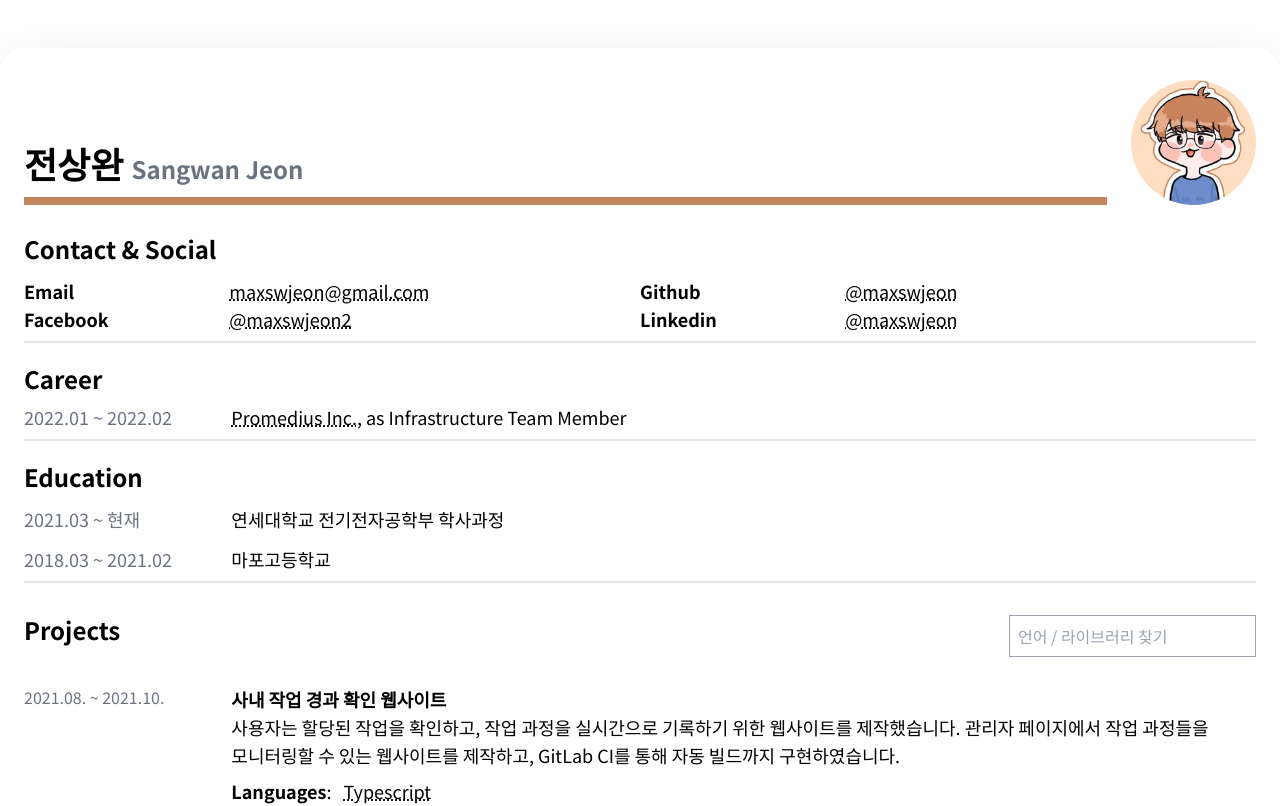
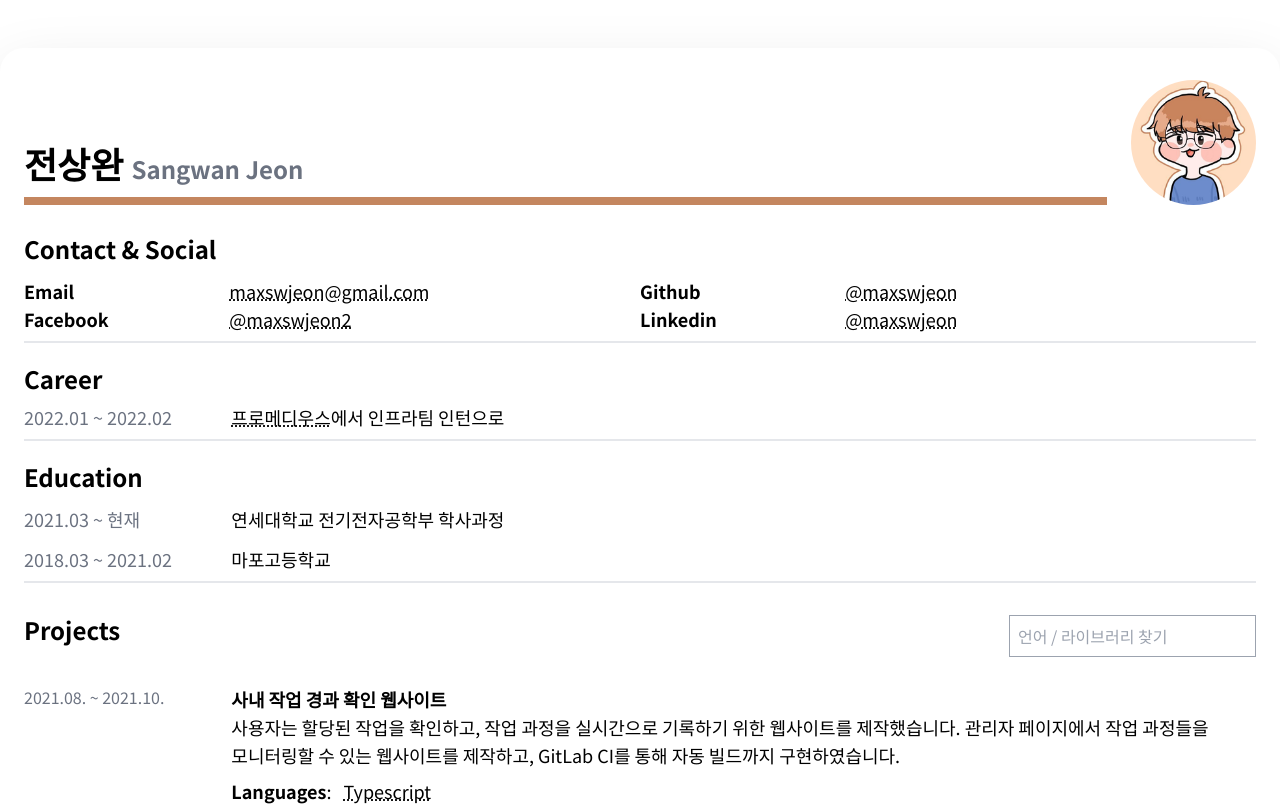
Before and after one commit to maxswjeon/maxswjeon, a React (Vite) app: page / in a window 1280 px wide. Shown: the top 806 px of the page. Built offline with nearby package versions, Linux system fonts and the light colour scheme.

Commit message:
Fix CareerSection to Korean

```diff
--- a/src/sections/CareerSection.tsx
+++ b/src/sections/CareerSection.tsx
@@ -4,8 +4,7 @@ const CareerSection = () => {
             <h2 className="print:text-[16pt] text-2xl font-bold mb-2">Career</h2>
             <div className="grid grid-cols-12 print:text-[11pt] text-lg gap-3">
                 <p className="md:col-span-2 col-span-3 text-gray-500">2022.01 ~ 2022.02</p>
-                <p className="md:col-span-10 col-span-9"><a href="https://promedius.ai">Promedius Inc.</a>, as
-                    Infrastructure Team Member</p>
+                <p className="md:col-span-10 col-span-9"><a href="https://promedius.ai">프로메디우스</a>에서 인프라팀 인턴으로</p>
             </div>
         </section>
     )
```
